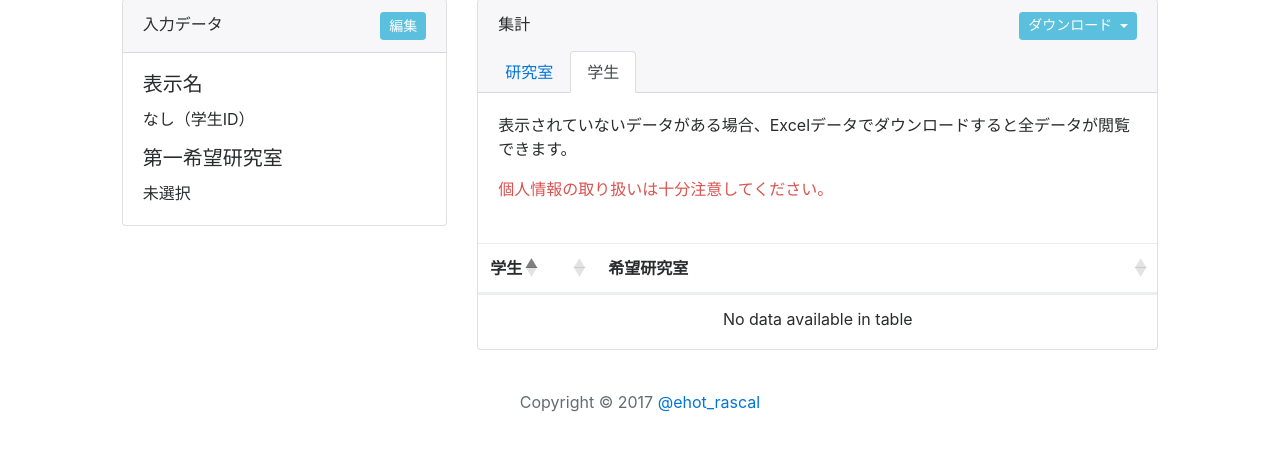
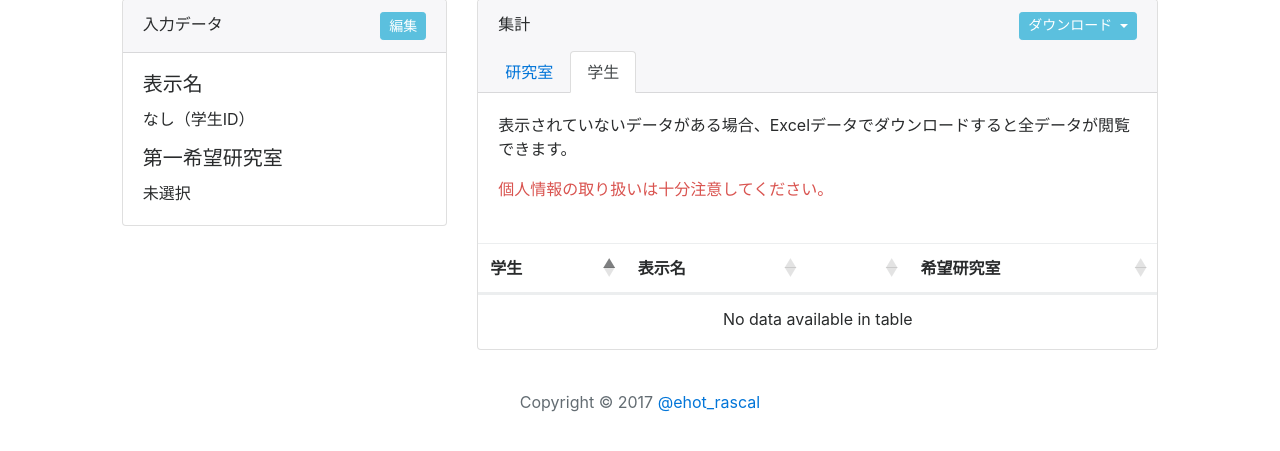
Before and after one commit to pddg/lab_questionnaire, a Django app: template src/lab_questionnaire/templates/questionnaire/top_page_students.html in a window 1280 px wide. Shown: the part 81-532 px from the top of the page. Run offline with Django 3.2, Linux system fonts and the light colour scheme; the template is opened without the code that fills it, so the values that code supplies are empty; the visitor is signed in with stand-in values (Sample User, id 1); some libraries are stand-ins or nearby versions.

Commit message:
[fix] 一部タグミスとか直したり。

```diff
--- a/src/lab_questionnaire/accounts/models.py
+++ b/src/lab_questionnaire/accounts/models.py
@@ -24,7 +24,8 @@ class MyUser(AbstractBaseUser, PermissionsMixin):
     date_joined = models.DateTimeField(auto_now_add=True)
 
     # アンケートデータ
-    display_name = models.CharField(max_length=16, null=True, blank=True, verbose_name=u"表示名", help_text=u"集計ページで学生IDの代わりに表示されます。（任意）")
+    display_name = models.CharField(max_length=16, null=True, blank=True, verbose_name=u"表示名",
+                                    help_text=u"一部ページで学生IDの代わりに表示されます。（任意、学生IDも公開されます）")
     gpa = models.FloatField(default=0, verbose_name=u"GPA")
     first_choice = models.ForeignKey(StudyOffice, related_name="first_choiced_user",
                                      null=True, blank=True, on_delete=models.SET_NULL, verbose_name=u"第一希望研究室")
--- a/src/lab_questionnaire/templates/questionnaire/top_page_labo.html
+++ b/src/lab_questionnaire/templates/questionnaire/top_page_labo.html
@@ -1,4 +1,4 @@
-{% extends 'questionnaire/top_page.html' %}
+{% extends 'questionnaire/top_page_base.html' %}
 {% block list_tab %}
     <ul class="nav nav-tabs card-header-tabs" style="margin-top: 15px;">
         <li class="nav-item">
--- a/src/lab_questionnaire/templates/questionnaire/top_page_students.html
+++ b/src/lab_questionnaire/templates/questionnaire/top_page_students.html
@@ -1,4 +1,4 @@
-{% extends 'questionnaire/top_page.html' %}
+{% extends 'questionnaire/top_page_base.html' %}
 {% block list_tab %}
     <ul class="nav nav-tabs card-header-tabs" style="margin-top: 15px;">
         <li class="nav-item">
@@ -15,18 +15,21 @@
             <thead>
             <tr>
                 <th style="white-space: nowrap; width: 10px;">学生</th>
-                <th class="text-right" style="white-space: nowrap; width: 10px;"#</th>
-                <th>希望研究室</th>
+                <th style="white-space: nowrap; width: 10px;">表示名</th>
+                <th class="text-right" style="white-space: nowrap; width: 10px;"></th>
+                <th style="white-space: nowrap; width: 10px;">希望研究室</th>
             </tr>
             </thead>
             <tbody>
             {% for obj in object_list %}
                 <tr {% if obj.first_choice.first_choiced_user.count > obj.first_choice.capacity %}class="text-danger"{% endif %}>
-                    <th style="white-space: nowrap; width: 10px;">{{ obj.student_number }}
+                    <th style="white-space: nowrap; width: 10px;">{{ obj.student_number }}</th>
+                    <td style="white-space: nowrap; width: 10px;">
                         {% if obj.display_name %}
                             ({{ obj.display_name }})
-                        {% endif %}</th>
-                    <td class="text-right">{{ obj.first_choice.number }}</td>
+                        {% endif %}
+                    </td>
+                    <td class="text-right" style="white-space: nowrap; width: 10px;">{{ obj.first_choice.number }}</td>
                     <td style="white-space: nowrap; width: 10px;">{{ obj.first_choice.name }}</td>
                 </tr>
             {% endfor %}
```
Also changed, not shown: src/lab_questionnaire/templates/questionnaire/top_page_base.html (renamed from src/lab_questionnaire/templates/questionnaire/top_page.html).
